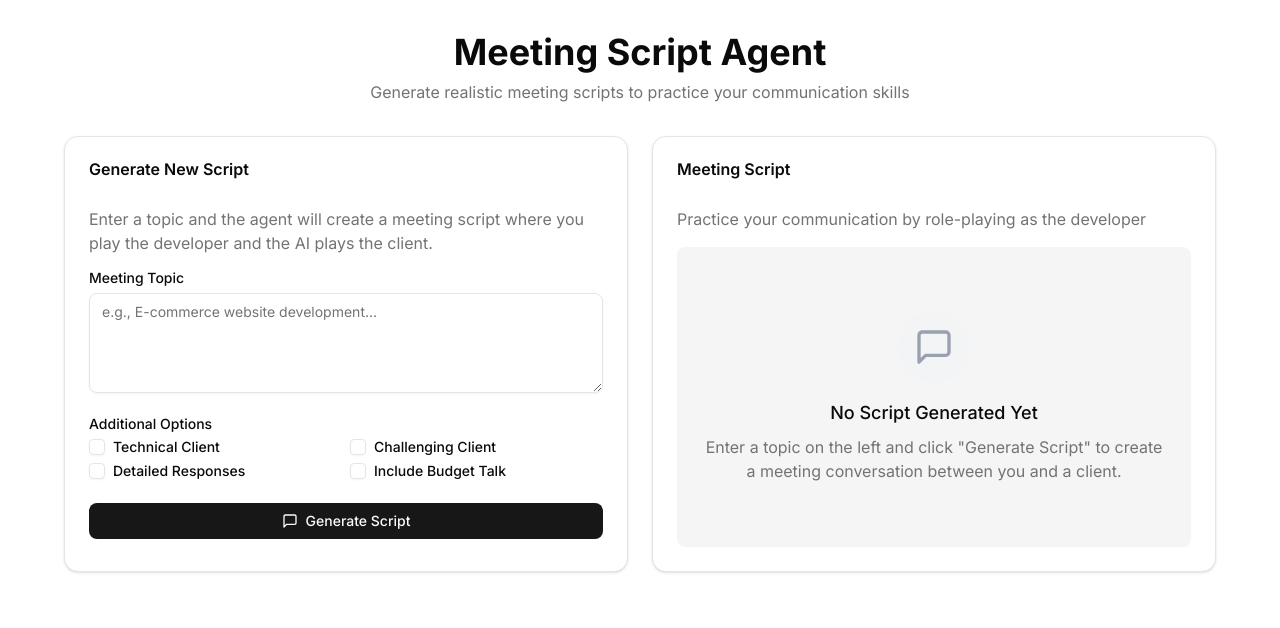
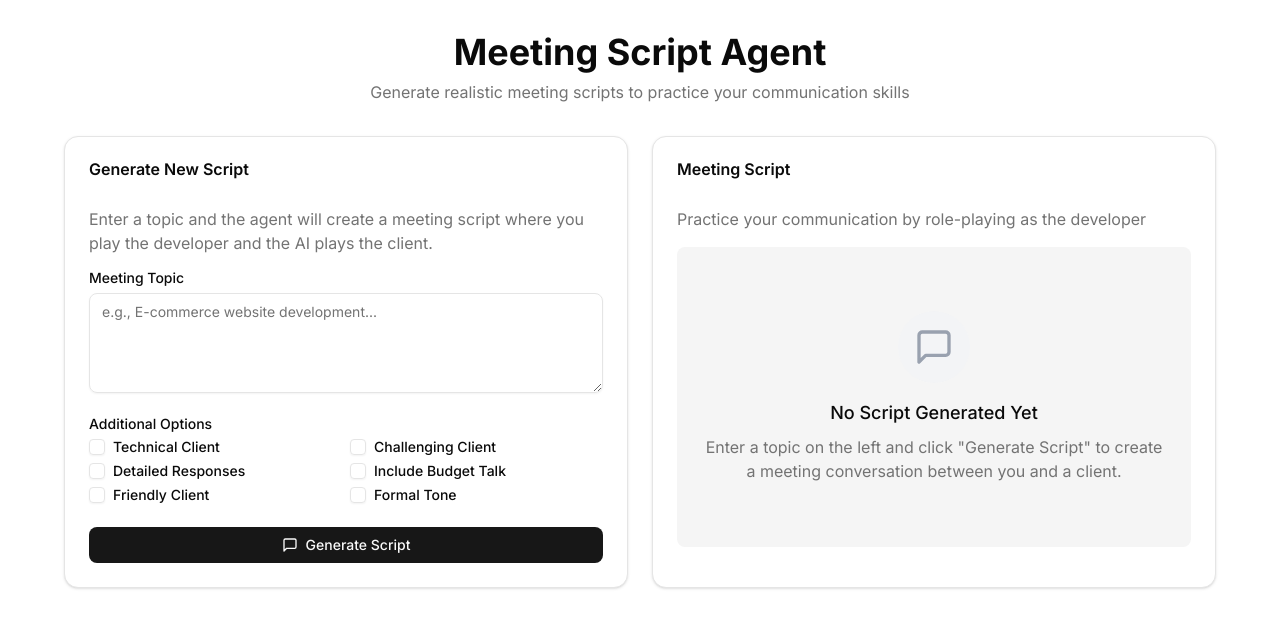
Before and after one commit to Salman-Aijaz/fluent-dev-frontend-, a Next.js app: page / in a window 1280 px wide. Shown: the top 628 px of the page. Built offline with nearby package versions, Linux system fonts and the light colour scheme.

Commit message:
add two more option

```diff
--- a/src/app/page.tsx
+++ b/src/app/page.tsx
@@ -13,6 +13,8 @@ export default function Home() {
   const [budget, setBudget] = useState(false);
   const [script, setScript] = useState("");
   const [loading, setLoading] = useState(false);
+  const [friendly, setFriendly] = useState(false);
+  const [formal, setFormal] = useState(false);
 
   const generateScript = async (e: React.FormEvent) => {
     e.preventDefault();
@@ -30,7 +32,15 @@ export default function Home() {
         headers: {
           "Content-Type": "application/json",
         },
-        body: JSON.stringify({ topic, technical, challenging, detailed, budget }),
+        body: JSON.stringify({
+          topic,
+          technical,
+          challenging,
+          detailed,
+          budget,
+          friendly,
+          formal,
+        }),
       });
 
       if (!response.ok) throw new Error("Failed to generate script");
@@ -51,7 +61,8 @@ export default function Home() {
         <div className="mb-8 text-center">
           <h1 className="text-4xl font-bold mb-2">Meeting Script Agent</h1>
           <p className="text-muted-foreground">
-            Generate realistic meeting scripts to practice your communication skills
+            Generate realistic meeting scripts to practice your communication
+            skills
           </p>
         </div>
 
@@ -67,6 +78,10 @@ export default function Home() {
             setDetailed={setDetailed}
             budget={budget}
             setBudget={setBudget}
+            friendly={friendly}
+            setFriendly={setFriendly}
+            formal={formal}
+            setFormal={setFormal}
             loading={loading}
             generateScript={generateScript}
           />
--- a/src/meeting/FormSection.tsx
+++ b/src/meeting/FormSection.tsx
@@ -17,6 +17,10 @@ interface Props {
   setDetailed: (value: boolean) => void;
   budget: boolean;
   setBudget: (value: boolean) => void;
+  friendly: boolean;
+  setFriendly: (value: boolean) => void;
+  formal: boolean;
+  setFormal: (value: boolean) => void;
   loading: boolean;
   generateScript: (e: FormEvent) => void;
 }
@@ -32,6 +36,10 @@ export default function FormSection({
   setDetailed,
   budget,
   setBudget,
+  friendly,
+  setFriendly,
+  formal,
+  setFormal,
   loading,
   generateScript,
 }: Props) {
@@ -42,7 +50,8 @@ export default function FormSection({
       </CardHeader>
       <CardContent>
         <p className="text-muted-foreground mb-4">
-          Enter a topic and the agent will create a meeting script where you play the developer and the AI plays the client.
+          Enter a topic and the agent will create a meeting script where you
+          play the developer and the AI plays the client.
         </p>
 
         <form onSubmit={generateScript} className="space-y-6">
@@ -84,10 +93,26 @@ export default function FormSection({
                 checked={budget}
                 onCheckedChange={setBudget}
               />
+              <OptionsCheckbox
+                id="friendly"
+                label="Friendly Client"
+                checked={friendly}
+                onCheckedChange={setFriendly}
+              />
+              <OptionsCheckbox
+                id="formal"
+                label="Formal Tone"
+                checked={formal}
+                onCheckedChange={setFormal}
+              />
             </div>
           </div>
 
-          <Button type="submit" className="w-full flex items-center justify-center gap-2" disabled={loading}>
+          <Button
+            type="submit"
+            className="w-full flex items-center justify-center gap-2"
+            disabled={loading}
+          >
             <MessageSquare className="h-4 w-4" />
             {loading ? "Generating Script..." : "Generate Script"}
           </Button>
```
